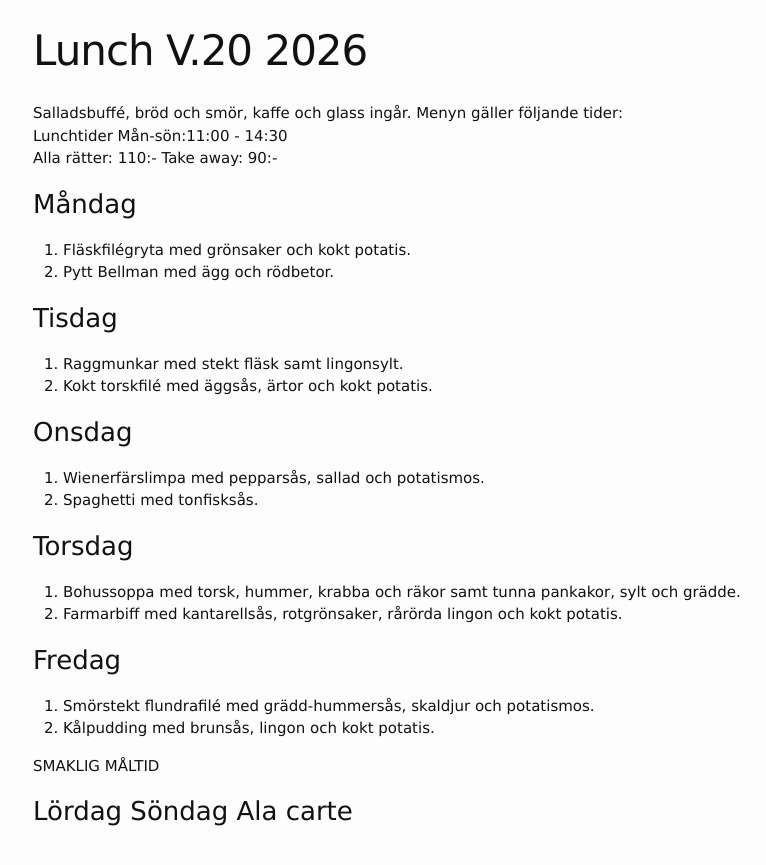
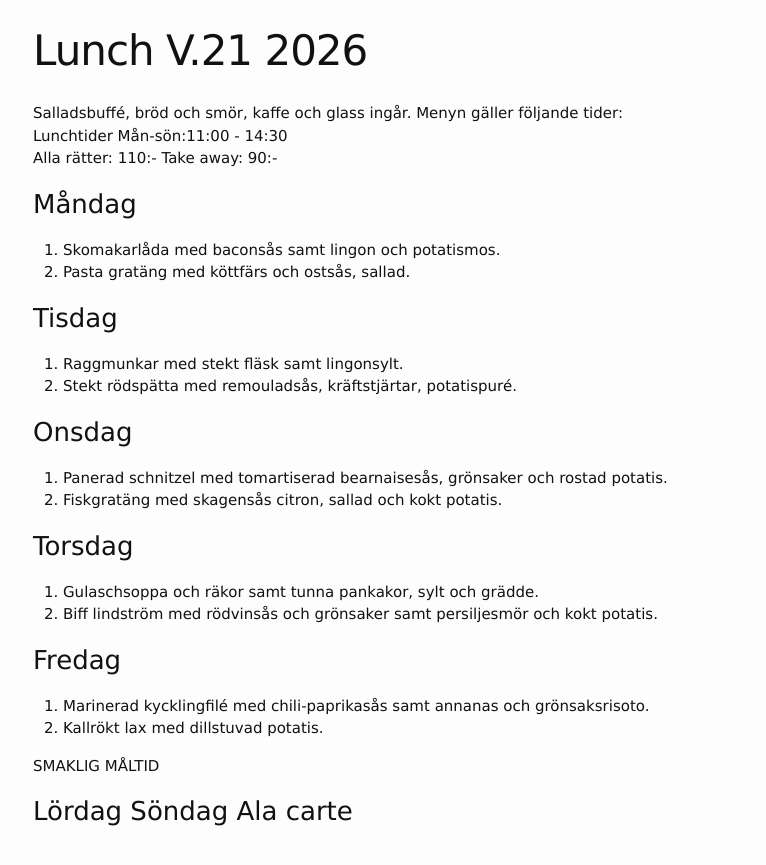
Before and after one commit to FarInn62/farinn62.github.io, a Jekyll site: the page built from lunch.md, in a window 1280 px wide. Shown: the top 865 px of the page, without its empty margins (237-1003 px from the left). Built offline with Jekyll 4.4.1, drawn with Linux system fonts in a browser that asks for light colours.

Commit message:
Update lunch.md

```diff
--- a/lunch.md
+++ b/lunch.md
@@ -1,6 +1,6 @@
 ---
 layout: foodmenu
-title: Lunch V.20 2026
+title: Lunch V.21 2026
 permalink: /lunch/
 published: true
 ---
@@ -11,28 +11,28 @@ Alla rätter: 110:- Take away: 90:-
 
 ### Måndag
 
-1. Fläskfilégryta med grönsaker och kokt potatis.
-2. Pytt Bellman med ägg och rödbetor.
+1. Skomakarlåda med baconsås samt lingon och potatismos.
+2. Pasta gratäng med köttfärs och ostsås, sallad.
 
 ### Tisdag
 
 1. Raggmunkar med stekt fläsk samt lingonsylt.
-2. Kokt torskfilé med äggsås, ärtor och kokt potatis.
+2. Stekt rödspätta med remouladsås, kräftstjärtar, potatispuré.
 
 ### Onsdag
 
-1. Wienerfärslimpa med pepparsås, sallad och potatismos.
-2. Spaghetti med tonfisksås.
+1. Panerad schnitzel med tomartiserad bearnaisesås, grönsaker och rostad potatis.
+2. Fiskgratäng med skagensås citron, sallad och kokt potatis.
 
 ### Torsdag
 
-1.  Bohussoppa med torsk, hummer, krabba och räkor samt tunna pankakor, sylt och grädde.
-2.  Farmarbiff med kantarellsås, rotgrönsaker, rårörda lingon och kokt potatis.
+1.  Gulaschsoppa och räkor samt tunna pankakor, sylt och grädde.
+2.  Biff lindström med rödvinsås och grönsaker samt persiljesmör och kokt potatis.
 
 ### Fredag
 
-1. Smörstekt flundrafilé med grädd-hummersås, skaldjur och potatismos.
-2. Kålpudding med brunsås, lingon och kokt potatis.
+1. Marinerad kycklingfilé med chili-paprikasås samt annanas och grönsaksrisoto.
+2. Kallrökt lax med dillstuvad potatis.
 
 SMAKLIG MÅLTID
 
```
